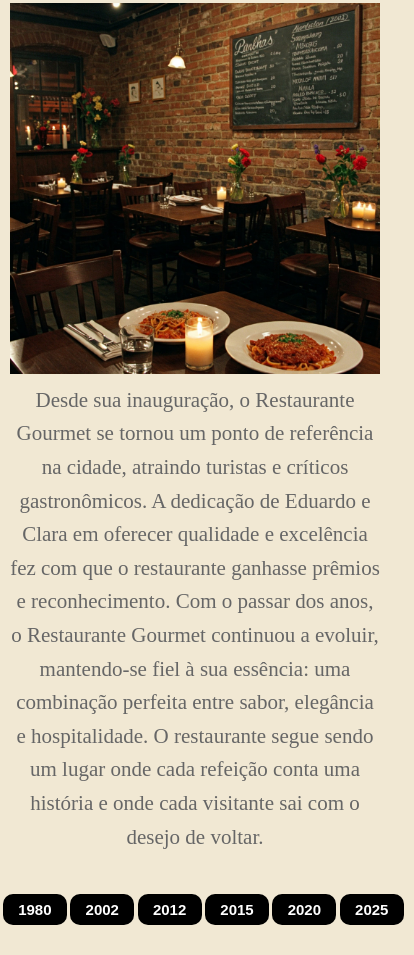
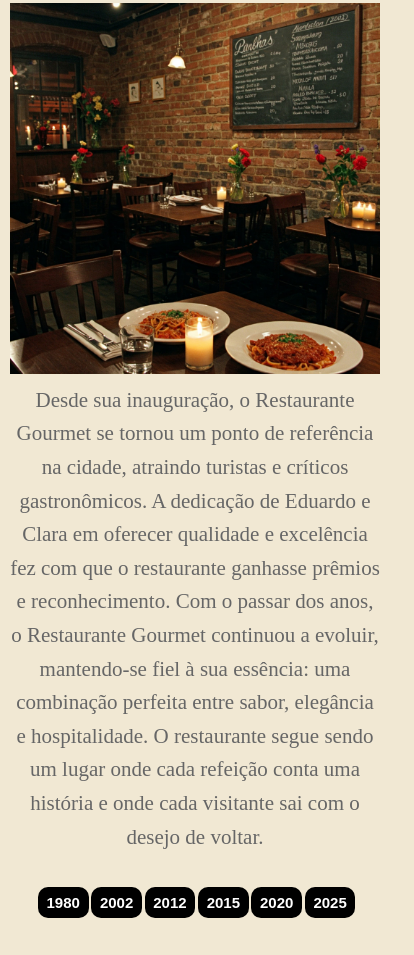
Before and after one commit to GustavoADSDev/restaurante, a plain HTML site: page 2002.html in a window 390 px wide. Shown: the part 500-1455 px from the top of the page, 414 px wide, since content can reach past the window. Drawn offline with Linux system fonts and the light colour scheme.

Commit message:
Update 2002.html

```diff
--- a/2002.html
+++ b/2002.html
@@ -135,7 +135,7 @@ a>input:hover{
 
     .container input {
         width: 95%; /* Inputs ocupam quase toda a largura em telas pequenas */
-        margin: 10px ; /* Margem vertical entre os inputs */
+        margin: 3px ; /* Margem vertical entre os inputs */
     }
 }
 
```
